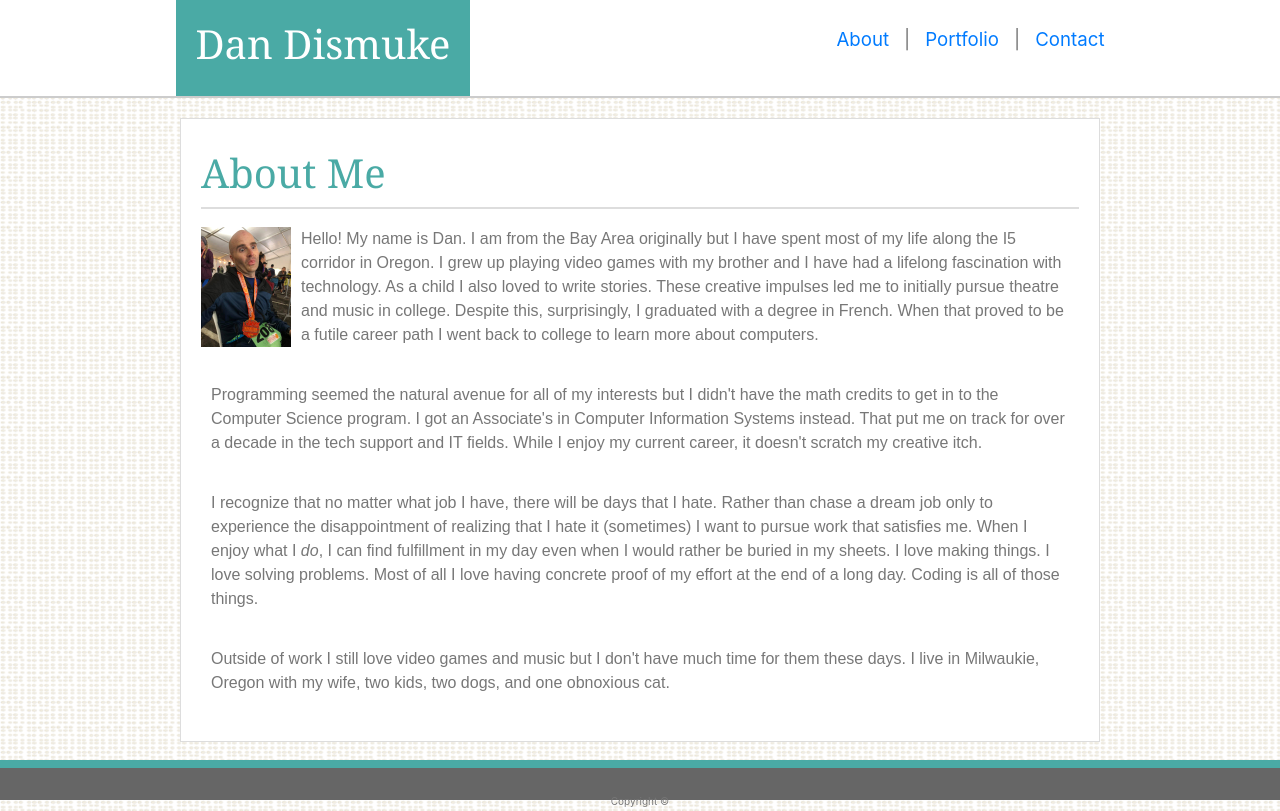
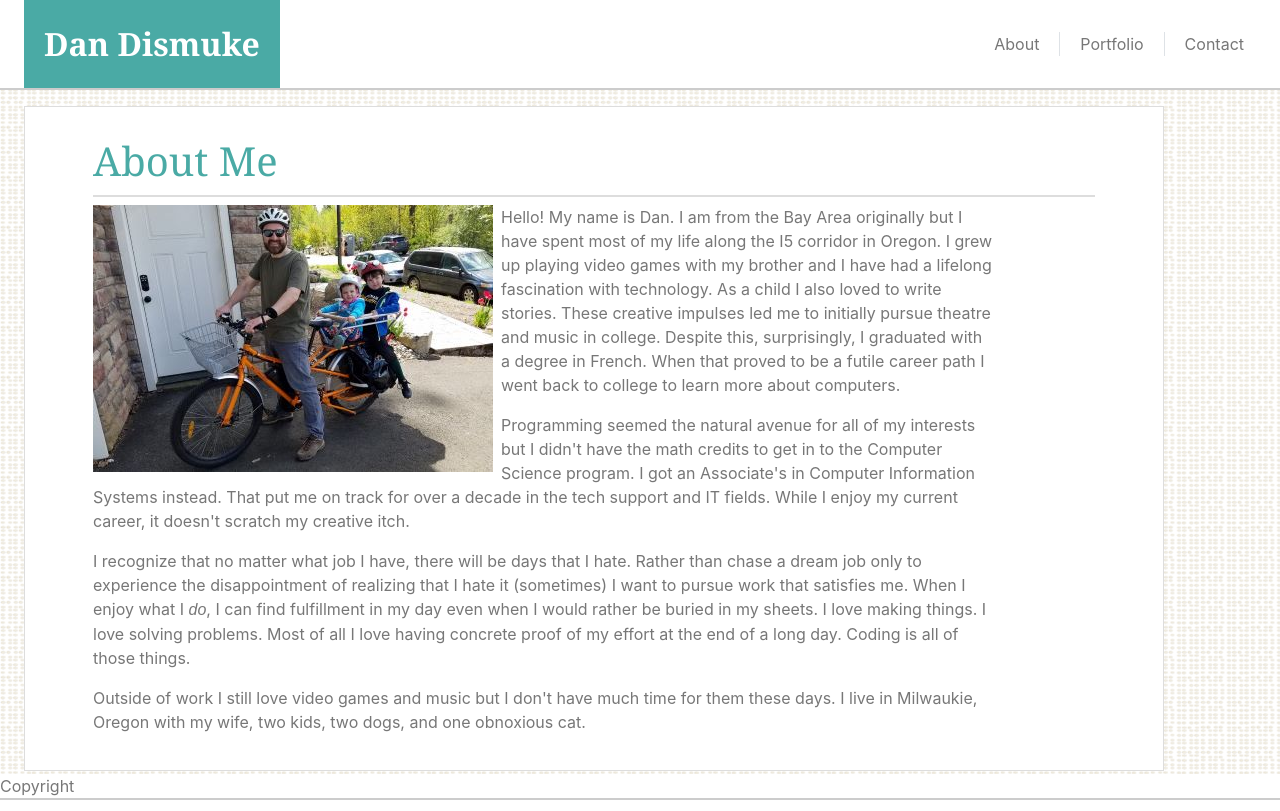
Before and after one commit to GuyFromHere/portfolio-bootstrap, a plain HTML site: page index.html in a window 1280 px wide. Drawn offline with nearby package versions, Linux system fonts and the light colour scheme.

Commit message:
Mostly figured out the navbar and index page...640 width still isn't working but the rest matches requirements.

```diff
--- a/assets/css/style2.css
+++ /dev/null
@@ -1,76 +0,0 @@
-* {
-  padding: 0;
-  margin: 0;
-  color: #777777;
-  font-family: "Arial", "Helvetica Neue", Helvetica, sans-serif;
-}
-
-body {
-  /* display: flex; */
-  /* height: 100vh;
-  flex-direction: column; */
-  background-image: url("../images/dynamic-style.png");
-}
-
-a {
-  text-decoration: none;
-}
-
-h1 {
-  font-family: "Georgia", Times, "Times New Roman", serif;
-}
-
-/*        */
-/* header */
-/*        */
-
-.navbar {
-  background: #ffffff;
-  border-bottom: 2px solid #cccccc;
-  /* margin: 0 auto; */
-  padding: 0;
-}
-
-#headerTitle {
-  background: #4aaaa5;
-  height: 100%;
-  padding: 20px;
-  color: #ffffff;
-  font-size: 24pt;
-  font-weight: bold;
-  text-align: center;
-  font-family: "Georgia", Times, "Times New Roman", serif;
-}
-
-li {
-  padding-top: 0 !important;
-  padding-bottom: 0 !important;
-}
-
-/*           */
-/* Container */
-/*           */
-
-.container {
-  /*  margin-left: 48px; */
-  /*  width: 620px; */
-  /* width: auto; */
-  border: 1px solid #dddddd;
-  background: #ffffff;
-  padding: 20px;
-}
-
-.container h1 {
-  color: #4aaaa5;
-  border-bottom: 2px solid #dddddd;
-  padding: 10px 0;
-}
-
-.container p {
-  width: 90%;
-}
-
-#blurbPic {
-  max-width: 100%;
-  height: auto;
-}
--- /dev/null
+++ b/assets/css/style_grid.css
@@ -0,0 +1,74 @@
+* {
+	padding: 0;
+	margin: 0;
+	color: #777777;
+	font-family: 'Arial', 'Helvetica Neue', Helvetica, sans-serif;
+}
+
+body {
+	background-image: url('../images/dynamic-style.png');
+}
+
+a {
+	text-decoration: none;
+}
+
+h1 {
+	font-family: 'Georgia', Times, 'Times New Roman', serif;
+}
+
+/*        */
+/* header */
+/*        */
+
+.navbar {
+	background: #ffffff;
+	border-bottom: 2px solid #cccccc;
+	padding: 0;
+}
+
+#headerTitle {
+	background: #4aaaa5;
+	height: 100%;
+	padding: 20px;
+	color: #ffffff;
+	font-size: 24pt;
+	font-weight: bold;
+	text-align: center;
+	font-family: 'Georgia', Times, 'Times New Roman', serif;
+}
+
+li {
+	padding-top: 0 !important;
+	padding-bottom: 0 !important;
+}
+
+/*           */
+/* Container */
+/*           */
+
+.container {
+	border: 1px solid #dddddd;
+	background: #ffffff;
+	padding: 20px;
+}
+
+.container h1 {
+	color: #4aaaa5;
+	border-bottom: 2px solid #dddddd;
+	padding: 10px 0;
+}
+
+.container p {
+	width: 90%;
+}
+
+#blurbPic {
+	max-width: 100%;
+	height: auto;
+}
+
+@media (max-width: 640px) {
+	#headerTitle {
+	}
+}
--- a/index.html
+++ b/index.html
@@ -4,7 +4,7 @@
 		<meta charset="UTF-8" />
 		<meta name="viewport" content="width=device-width, initial-scale=1.0" />
 		<meta http-equiv="X-UA-Compatible" content="ie=edge" />
-		<title>Portfolio</title>
+		<title>GRID</title>
 		<link rel="stylesheet" type="text/css" href="assets/css/reset.css" />
 		<link
 			rel="stylesheet"
@@ -12,73 +12,86 @@
 			integrity="sha384-ggOyR0iXCbMQv3Xipma34MD+dH/1fQ784/j6cY/iJTQUOhcWr7x9JvoRxT2MZw1T"
 			crossorigin="anonymous"
 		/>
-		<link rel="stylesheet" type="text/css" href="assets/css/style.css" />
+		<link rel="stylesheet" type="text/css" href="assets/css/style_grid.css" />
 	</head>
 
 	<body>
-		<header>
-			<nav class="navbar header">
-				<div class="d-flex flex-row left">
-					<h1>Dan Dismuke</h1>
-				</div>
-				<div class="d-flex flex-row-reverse right">
-					<ul>
-						<li><a href="contact.html">Contact</a></li>
-						<li>|</li>
-						<li><a href="portfolio.html">Portfolio</a></li>
-						<li>|</li>
-						<li><a href="index.html">About</a></li>
+		<nav class="navbar navbar-expand-sm">
+			<h1 id="headerTitle" class="navbar-brand d-flex flex-row ml-4 mb-0">
+				Dan Dismuke
+			</h1>
+			<div class="d-flex flex-row-reverse ml-auto mr-3">
+				<ul class="list-group list-group-horizontal list-group-flush">
+					<li
+						class="list-group-item border-top-0 border-bottom-0 border-left-0 border-right align-center"
+					>
+						About
+					</li>
+					<li
+						class="list-group-item border-top-0 border-bottom-0 border-left border-right align-center"
+					>
+						Portfolio
+					</li>
+					<li
+						class="list-group-item border-top-0 border-bottom-0 border-left border-right-0 align-center"
+					>
+						Contact
+					</li>
 				</ul>
 			</div>
 		</nav>
-		</header>
 
-		<main>
-			<div class="container">
+		<div class="container mt-3 ml-4 mr-3">
+			<div class="row">
+				<div class="col-sm-12">
+					<div class="ml-5 mr-5">
 						<h1>About Me</h1>
 						<img
-					width="100px"
-					src="assets/images/aboutme.jpg"
-					alt="Barely functioning post-marathon"
+							src="assets/images/bike_rs.jpg"
+							alt="You're gonna get hop ons"
+							class="image-fluid pr-2 float-left"
 							id="blurbPic"
 						/>
-				<div id="blurb">
 						<p>
-						Hello! My name is Dan. I am from the Bay Area originally but I have
-						spent most of my life along the I5 corridor in Oregon. I grew up
-						playing video games with my brother and I have had a lifelong
+							Hello! My name is Dan. I am from the Bay Area originally but I
+							have spent most of my life along the I5 corridor in Oregon. I grew
+							up playing video games with my brother and I have had a lifelong
 							fascination with technology. As a child I also loved to write
-						stories. These creative impulses led me to initially pursue theatre
-						and music in college. Despite this, surprisingly, I graduated with a
-						degree in French. When that proved to be a futile career path I went
-						back to college to learn more about computers.
+							stories. These creative impulses led me to initially pursue
+							theatre and music in college. Despite this, surprisingly, I
+							graduated with a degree in French. When that proved to be a futile
+							career path I went back to college to learn more about computers.
 						</p>
 						<p>
-						Programming seemed the natural avenue for all of my interests but I
-						didn't have the math credits to get in to the Computer Science
+							Programming seemed the natural avenue for all of my interests but
+							I didn't have the math credits to get in to the Computer Science
 							program. I got an Associate's in Computer Information Systems
-						instead. That put me on track for over a decade in the tech support
-						and IT fields. While I enjoy my current career, it doesn't scratch
-						my creative itch.
+							instead. That put me on track for over a decade in the tech
+							support and IT fields. While I enjoy my current career, it doesn't
+							scratch my creative itch.
 						</p>
 						<p>
-						I recognize that no matter what job I have, there will be days that
-						I hate. Rather than chase a dream job only to experience the
+							I recognize that no matter what job I have, there will be days
+							that I hate. Rather than chase a dream job only to experience the
 							disappointment of realizing that I hate it (sometimes) I want to
 							pursue work that satisfies me. When I enjoy what I <em>do</em>, I
-						can find fulfillment in my day even when I would rather be buried in
-						my sheets. I love making things. I love solving problems. Most of
-						all I love having concrete proof of my effort at the end of a long
-						day. Coding is all of those things.
+							can find fulfillment in my day even when I would rather be buried
+							in my sheets. I love making things. I love solving problems. Most
+							of all I love having concrete proof of my effort at the end of a
+							long day. Coding is all of those things.
 						</p>
 						<p>
-						Outside of work I still love video games and music but I don't have
-						much time for them these days. I live in Milwaukie, Oregon with my
-						wife, two kids, two dogs, and one obnoxious cat.
+							Outside of work I still love video games and music but I don't
+							have much time for them these days. I live in Milwaukie, Oregon
+							with my wife, two kids, two dogs, and one obnoxious cat.
 						</p>
 					</div>
 				</div>
-		</main>
-		<footer><span id="copyright">Copyright &copy;</span></footer>
+			</div>
+
+			<nav class="navbar fixed-bottom">
+				<span>Copyright</span>
+			</nav>
+		</div>
 	</body>
 </html>
```
Also changed, not shown: index_grid.html (+37 -35 lines), index_flex.html (deleted). Lines whose indentation alone changed are shown as unchanged.
